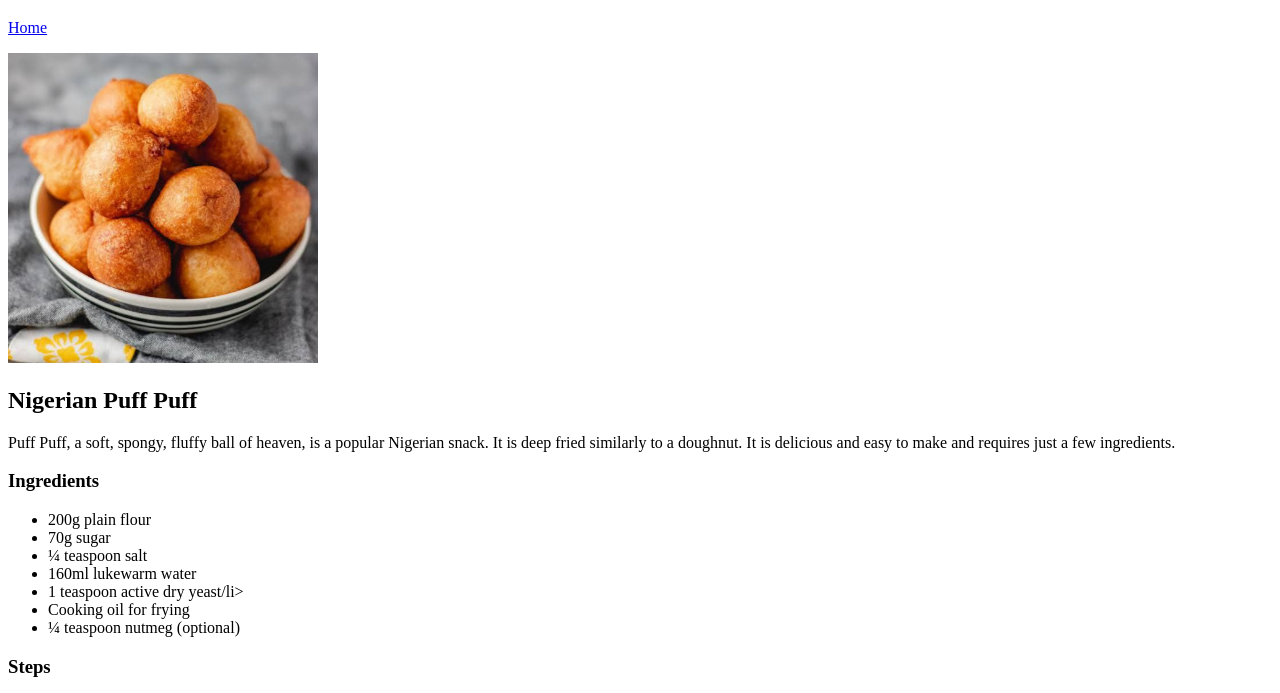
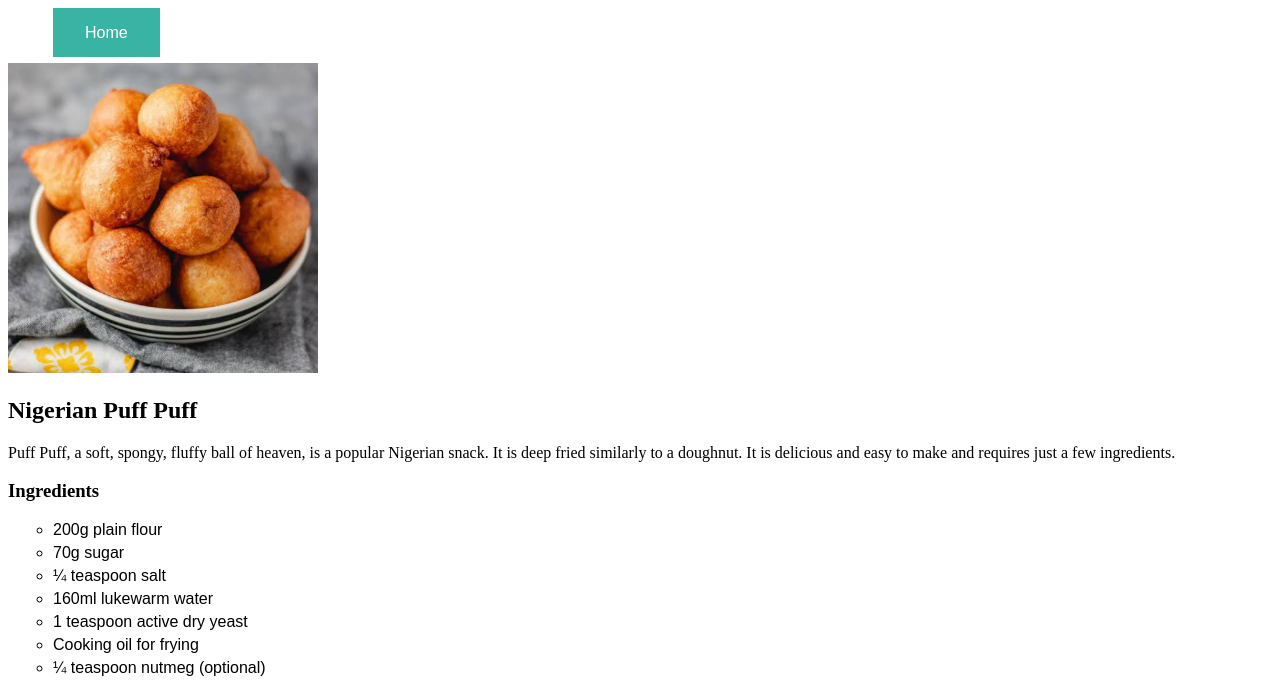
Before and after one commit to whyitboi/odin-recipes, a plain HTML site: page recipes/puff-puff.html in a window 1280 px wide. Shown: the part 61-754 px from the top of the page. Drawn offline with Linux system fonts and the light colour scheme.

Commit message:
Add CSS Styling for link elements
CSS styling on the links was done. This includes the
HOME links on all the created HTML files

```diff
--- a/recipes/puff-puff.html
+++ b/recipes/puff-puff.html
@@ -4,10 +4,11 @@
     <meta charset="UTF-8">
     <meta name="viewport" content="width=device-width, initial-scale=1.0">
     <title>Odin Recipes: Puff Puff</title>
+    <link rel="stylesheet" href="../styles.css">
 </head>
 <body>
     <h1>Puff Puff</h1>
-    <p><a href="../index.html" rel="noopener">Home</a></p>
+    <ul class="links-list"><li><a href="../index.html" rel="noopener">Home</a></li></ul>
     <p>
         <img src="../images/puff-puff.png" alt="Authentic Nigerian Puff Puff in a ceramic bowl Board with" width="310"></p>
     <h2>Nigerian Puff Puff</h2>
@@ -17,12 +18,12 @@
         It is delicious and easy to make and requires just a few ingredients.
     </p>
     <h3>Ingredients</h3>
-        <ul>
+        <ul id="ingredients">
             <li>200g plain flour</li>
             <li>70g sugar</li>
             <li>¼ teaspoon salt</li>
             <li>160ml lukewarm water</li>
-            <li>1 teaspoon active dry yeast/li>
+            <li>1 teaspoon active dry yeast</li>
             <li>Cooking oil for frying</li>
             <li>¼ teaspoon nutmeg (optional)</li>
 
--- a/styles.css
+++ b/styles.css
@@ -0,0 +1,26 @@
+ul {
+  font-family: sans-serif;
+  display: flex;
+  list-style: none;
+}
+
+li {
+  margin: 5px;
+}
+
+.links-list a {
+  background-color: rgb(57, 179, 163);
+  color: white;
+  text-decoration: none;
+  padding: 1em 2em;
+}
+
+.links-list a:hover {
+  background-color: rgb(2, 49, 52);
+  color: white;
+}
+
+#ingredients {
+    display: block;
+    list-style: circle;
+}
```
Also changed, not shown: index.html (+9 -7 lines), recipes/beans-soup.html (+3 -2 lines), recipes/lasagna.html (+4 -2 lines).
